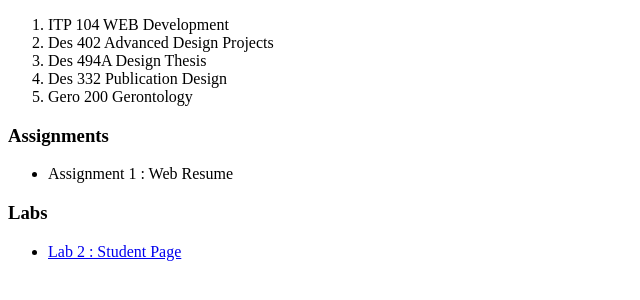
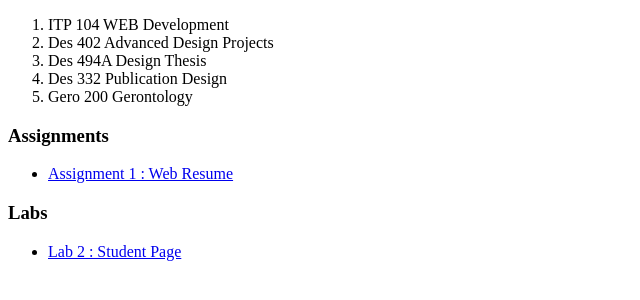
Before and after one commit to uscwebdev/itp104-submissions-eheo2020, a plain HTML site: page index.html in a window 1280 px wide. Shown: the part 458-758 px from the top of the page, without its empty margins (0-640 px from the left). Drawn offline with Linux system fonts and the light colour scheme.

Commit message:
Update index.html

```diff
--- a/index.html
+++ b/index.html
@@ -43,7 +43,7 @@
 
     <h3> Assignments </h3>
     <ul>
-        <li>Assignment 1 : Web Resume </li>
+        <li> <a href =" file:///Users/ellieheo/Desktop/itp104-submissions-eheo2020/Web%20Resume.html"> Assignment 1 : Web Resume </a> </li>
     </ul>
 
     <h3> Labs </h3>
```
